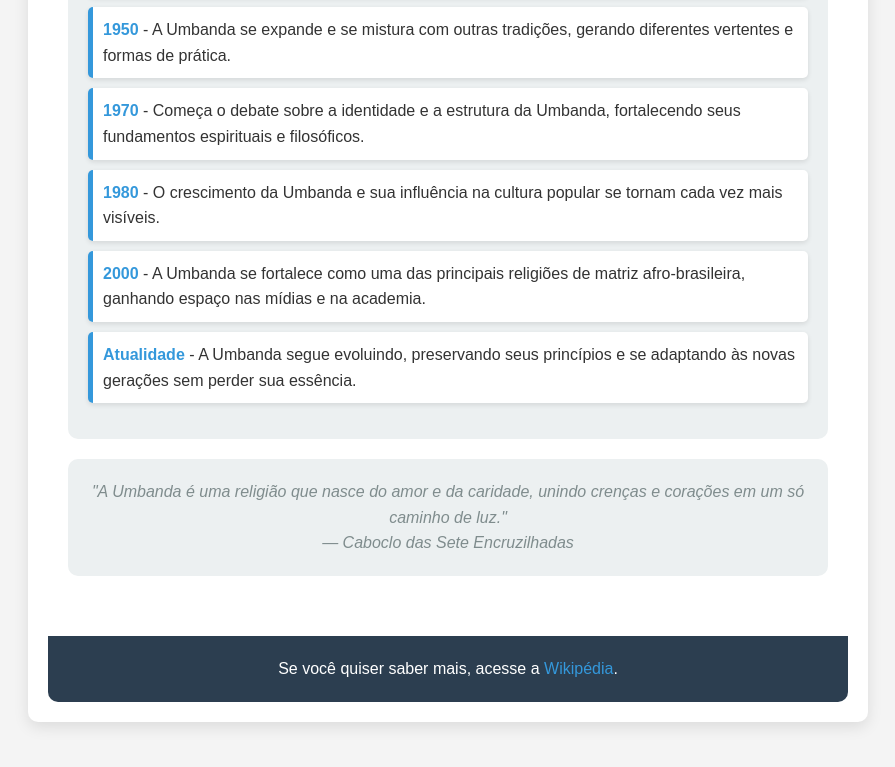
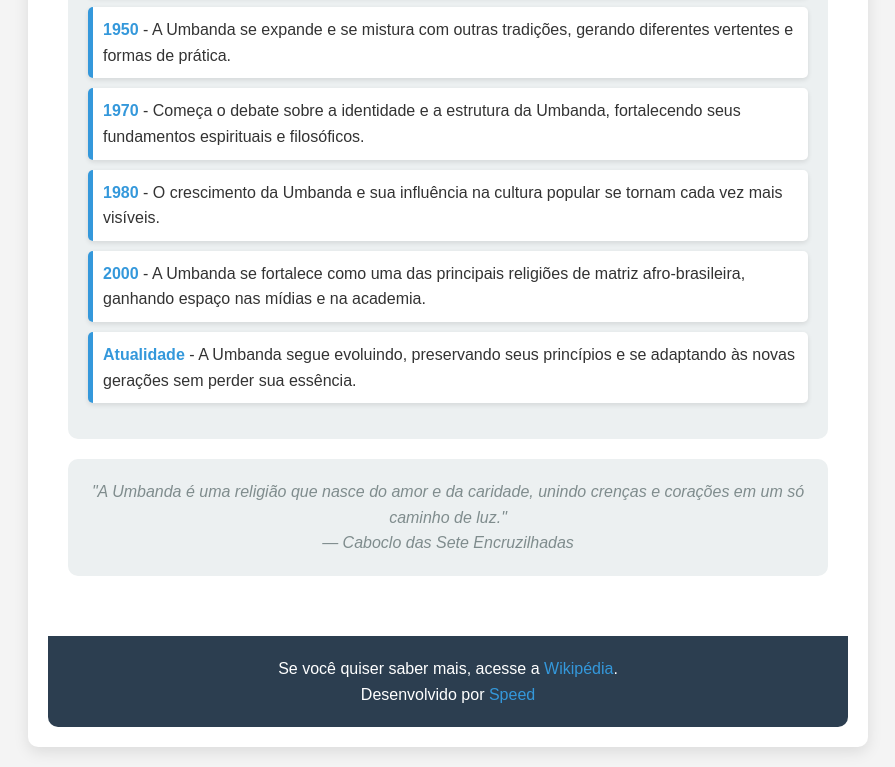
Before and after one commit to speedinfected/tribute-page-umbanda, a plain HTML site: page index.html in a window 1280 px wide. Shown: the part 1100-1867 px from the top of the page, without its empty margins (192-1087 px from the left). Before the commit the page ends 1842 px from the top, so only its background shows below. Drawn offline with Linux system fonts and the light colour scheme.

Commit message:
Atualizações no site e Deploy na Vercel: adicionado novo conteúdo e ajustes no CSS

```diff
--- a/index.html
+++ b/index.html
@@ -42,7 +42,8 @@
       </div>
 
       <footer>
-        Se você quiser saber mais, acesse a <a id="tribute-link" href="https://pt.wikipedia.org/wiki/Umbanda" target="_blank">Wikipédia</a>.
+        Se você quiser saber mais, acesse a <a id="tribute-link" href="https://pt.wikipedia.org/wiki/Umbanda" target="_blank">Wikipédia</a>.<br>
+        Desenvolvido por <a href="https://github.com/speedinfected">Speed</a>
       </footer>
     </main>
   </body>
```
Also changed, not shown: 1 other file.
